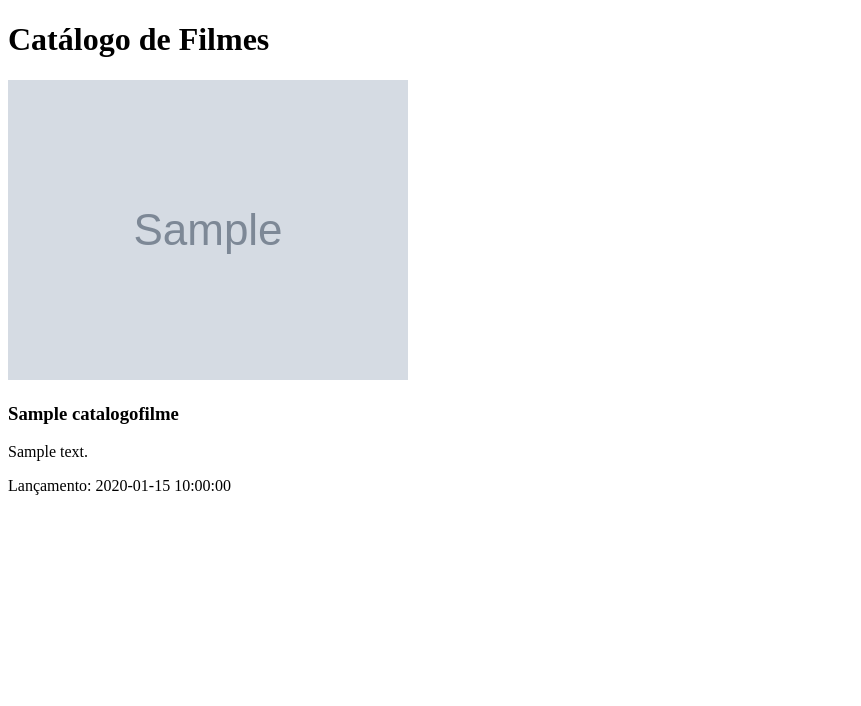
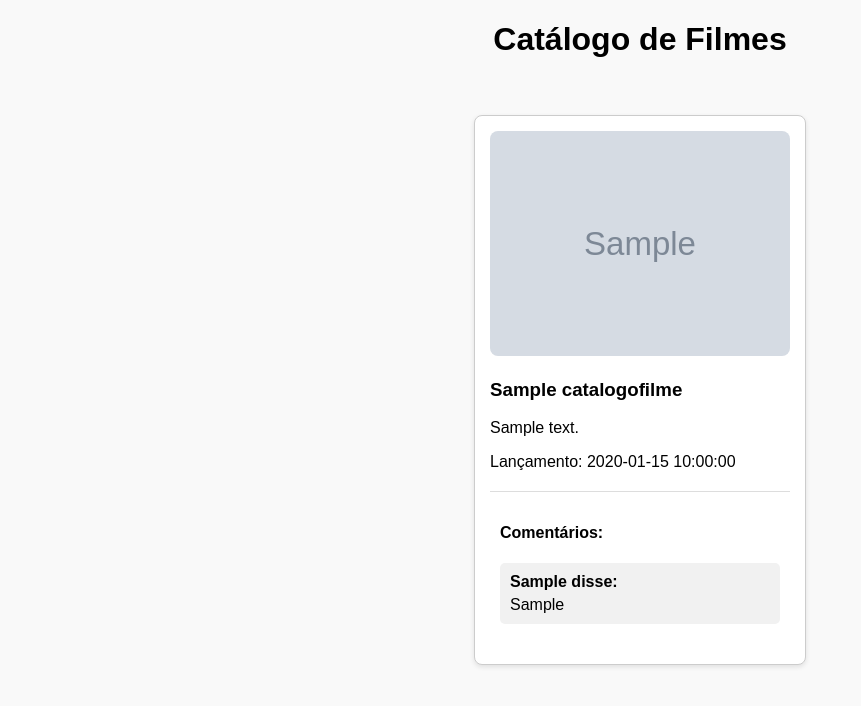
Before and after one commit to heitorftbz/Projeto-T1-ProgramaWeb, a PHP site: page /conteudo.php in a window 1280 px wide. Shown: the top 706 px of the page, without its empty margins (0-861 px from the left). Run offline with PHP 8.4, Linux system fonts and the light colour scheme; tables that the repository leaves empty or names only in its code hold one stand-in row (values such as "Sample post"); grey boxes marked "Sample" are stand-in pictures.

Commit message:
apaguei o arquivo Vercomentarios e fundi com o conteudo.php

```diff
--- a/conteudo.php
+++ b/conteudo.php
@@ -1,34 +1,107 @@
 <?php
 require 'db.php';  // Inclui a conexão ao banco de dados
 
-$filmes = $pdo->query("SELECT * FROM Catalogofilmes ORDER BY release_date DESC")->fetchAll(PDO::FETCH_ASSOC);
+// Consulta para obter todos os filmes
+$filmes = $pdo->query("SELECT * FROM catalogofilmes ORDER BY release_date DESC")->fetchAll(PDO::FETCH_ASSOC);
+
+$comentarios_por_filme = [];
+
+// Consulta para buscar os comentários de todos os filmes
+foreach ($filmes as $filme) {
+    $filme_id = $filme['id'];
+    $comentarios_stmt = $pdo->prepare("SELECT * FROM comentarios WHERE filme_id = :id ORDER BY data_comentario DESC");
+    $comentarios_stmt->bindParam(':id', $filme_id, PDO::PARAM_INT);
+    $comentarios_stmt->execute();
+    $comentarios_por_filme[$filme_id] = $comentarios_stmt->fetchAll(PDO::FETCH_ASSOC);
+}
 ?>
 <!DOCTYPE html>
 <html lang="pt-br">
 <head>
     <meta charset="UTF-8">
     <meta name="viewport" content="width=device-width, initial-scale=1.0">
-    <title>Catálogo de Filmes</title>
+    <title>Catálogo de Filmes com Comentários</title>
     <style>
-
+        body {
+            font-family: Arial, sans-serif;
+            margin: 0;
+            padding: 0;
+            background-color: #f9f9f9;
+        }
+        .catalogo {
+            display: flex;
+            flex-wrap: wrap;
+            justify-content: space-around;
+            padding: 20px;
+        }
+        .filme {
+            background: #fff;
+            border: 1px solid #ccc;
+            border-radius: 8px;
+            margin: 15px;
+            padding: 15px;
+            width: 300px;
+            box-shadow: 0 2px 5px rgba(0, 0, 0, 0.1);
+        }
+        .filme img {
+            max-width: 100%;
+            height: auto;
+            border-radius: 8px;
+        }
+        .info {
+            margin-top: 10px;
+        }
+        .comentarios {
+            margin-top: 20px;
+            padding: 10px;
+            border-top: 1px solid #ddd;
+        }
+        .comentario {
+            margin-bottom: 15px;
+            padding: 10px;
+            background: #f1f1f1;
+            border-radius: 5px;
+        }
+        .comentario p {
+            margin: 0;
+        }
+        .comentario .autor {
+            font-weight: bold;
+            margin-bottom: 5px;
+        }
+        .no-comments {
+            font-style: italic;
+            color: #777;
+        }
     </style>
 </head>
 <body>
-
-    <h1>Catálogo de Filmes</h1>
+    <h1 style="text-align: center;">Catálogo de Filmes</h1>
 
     <div class="catalogo">
         <?php foreach ($filmes as $filme): ?>
             <div class="filme">
-                <img src="<?= $filme['image'] ?>" alt="Imagem do Filme">
+                <img src="<?= htmlspecialchars($filme['image']) ?>" alt="Imagem do Filme">
                 <div class="info">
-                    <h3><?= $filme['title'] ?></h3>
-                    <p><?= $filme['description'] ?></p>
-                    <p class="data">Lançamento: <?= $filme['release_date'] ?></p>
+                    <h3><?= htmlspecialchars($filme['title']) ?></h3>
+                    <p><?= htmlspecialchars($filme['description']) ?></p>
+                    <p class="data">Lançamento: <?= htmlspecialchars($filme['release_date']) ?></p>
+                </div>
+                <div class="comentarios">
+                    <h4>Comentários:</h4>
+                    <?php if (!empty($comentarios_por_filme[$filme['id']])): ?>
+                        <?php foreach ($comentarios_por_filme[$filme['id']] as $comentario): ?>
+                            <div class="comentario">
+                                <p class="autor"><?= htmlspecialchars($comentario['autor']) ?> disse:</p>
+                                <p class="texto"><?= htmlspecialchars($comentario['comentario']) ?></p>
+                            </div>
+                        <?php endforeach; ?>
+                    <?php else: ?>
+                        <p class="no-comments">Nenhum comentário encontrado para este filme.</p>
+                    <?php endif; ?>
                 </div>
             </div>
         <?php endforeach; ?>
     </div>
-
 </body>
 </html>
--- a/db.php
+++ b/db.php
@@ -1,13 +1,17 @@
 <?php
-// db.php
-$host = 'seu_host';
-$dbname = 'seu_banco';
-$user = 'seu_usuario';
-$password = 'sua_senha';
+$host = 'localhost';  // O endereço do servidor do banco de dados (geralmente localhost)
+$dbname = 'db_projeto1_php';  // Nome do seu banco de dados
+$username = 'root';  // Usuário do banco de dados
+$password = 'C37785mc37785m';  // Senha do usuário do banco de dados
 
 try {
-    $pdo = new PDO("mysql:host=$host;dbname=$dbname;charset=utf8", $user, $password);
+    // Cria uma conexão PDO com o banco de dados
+    $pdo = new PDO("mysql:host=$host;dbname=$dbname", $username, $password);
+
+    // Define o modo de erro para exceções
     $pdo->setAttribute(PDO::ATTR_ERRMODE, PDO::ERRMODE_EXCEPTION);
 } catch (PDOException $e) {
-    die("Erro ao conectar ao banco de dados: " . $e->getMessage());
+    // Em caso de erro de conexão, exibe uma mensagem
+    die("Erro na conexão com o banco de dados: " . $e->getMessage());
 }
+?>
```
Also changed, not shown: Vercomentarios.php (deleted, +0 -59 lines), index.php (+15 -13 lines).
